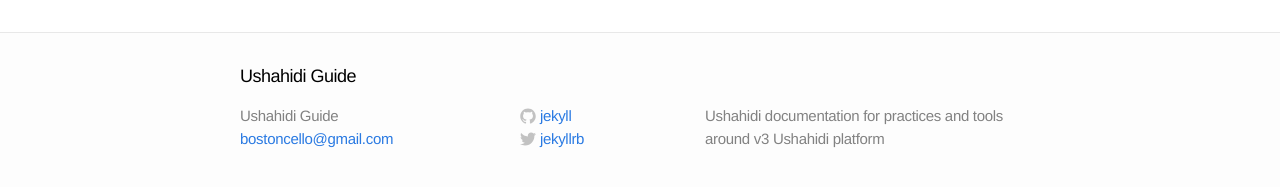
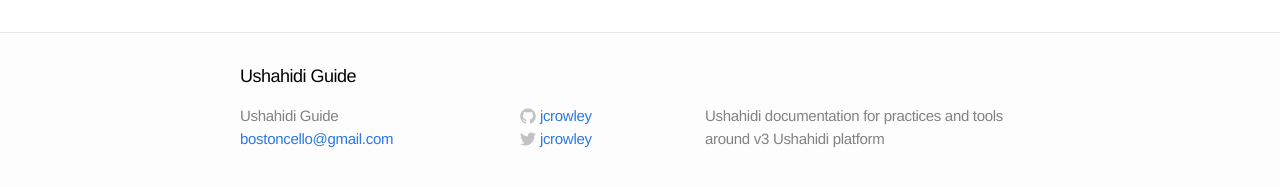
Before and after one commit to Jcrowley/ush_guide, a Jekyll site: the page built from about.md, in a window 1280 px wide. Shown: the part 338-525 px from the top of the page. Built offline with Jekyll 4.4.1, drawn with Linux system fonts in a browser that asks for light colours.

Commit message:
changed dir in conf

```diff
--- a/_config.yml
+++ b/_config.yml
@@ -3,9 +3,9 @@ title: Ushahidi Guide
 email: bostoncello@gmail.com
 description: "Ushahidi documentation for practices and tools around v3 Ushahidi platform"
 baseurl: "/ush_guide/"
-url: "http://yourdomain.com"
-twitter_username: jekyllrb
-github_username:  jekyll
+url: "http://jcrowley.net"
+twitter_username: jcrowley
+github_username:  jcrowley
 
 # Build settings
 markdown: kramdown
```
